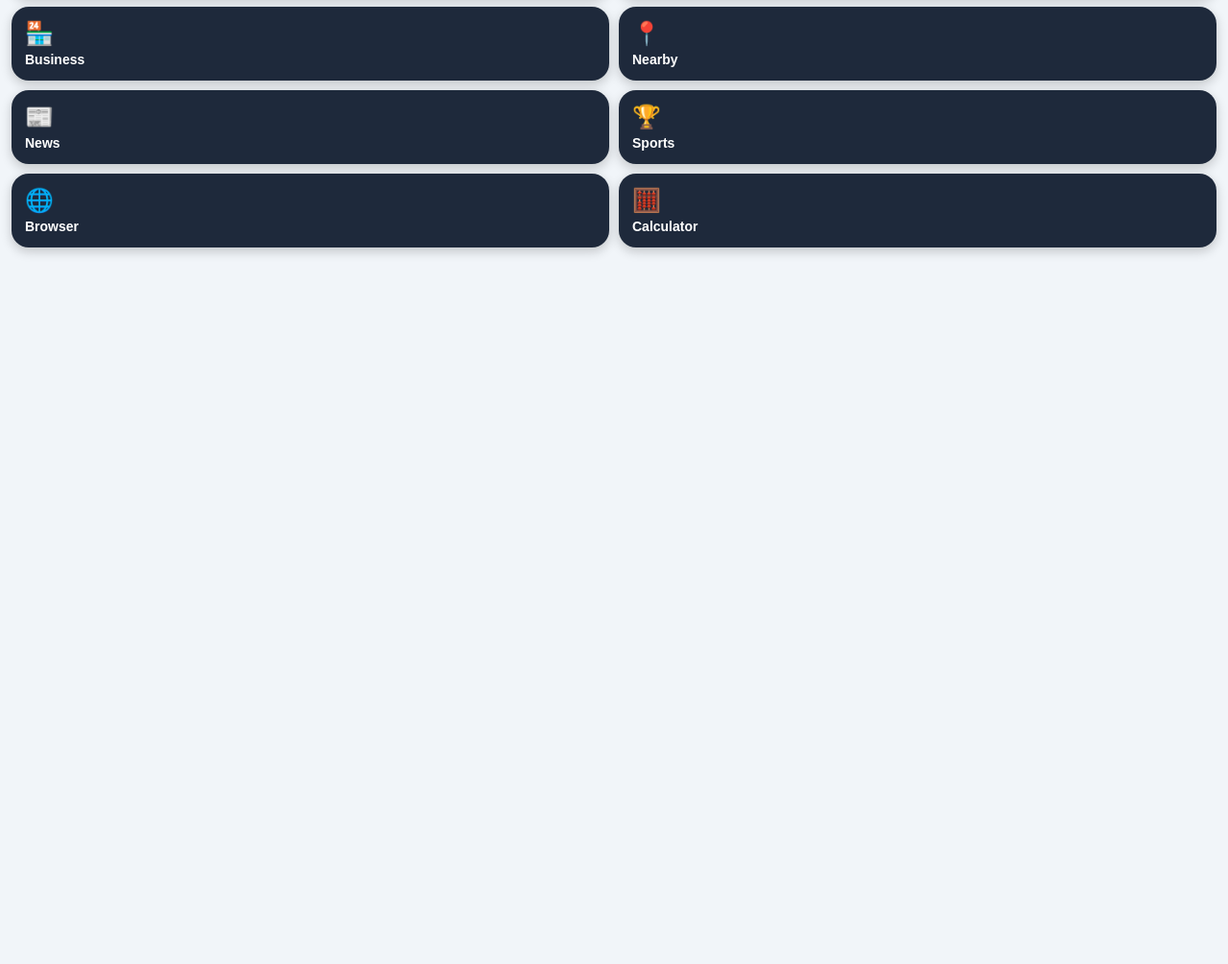
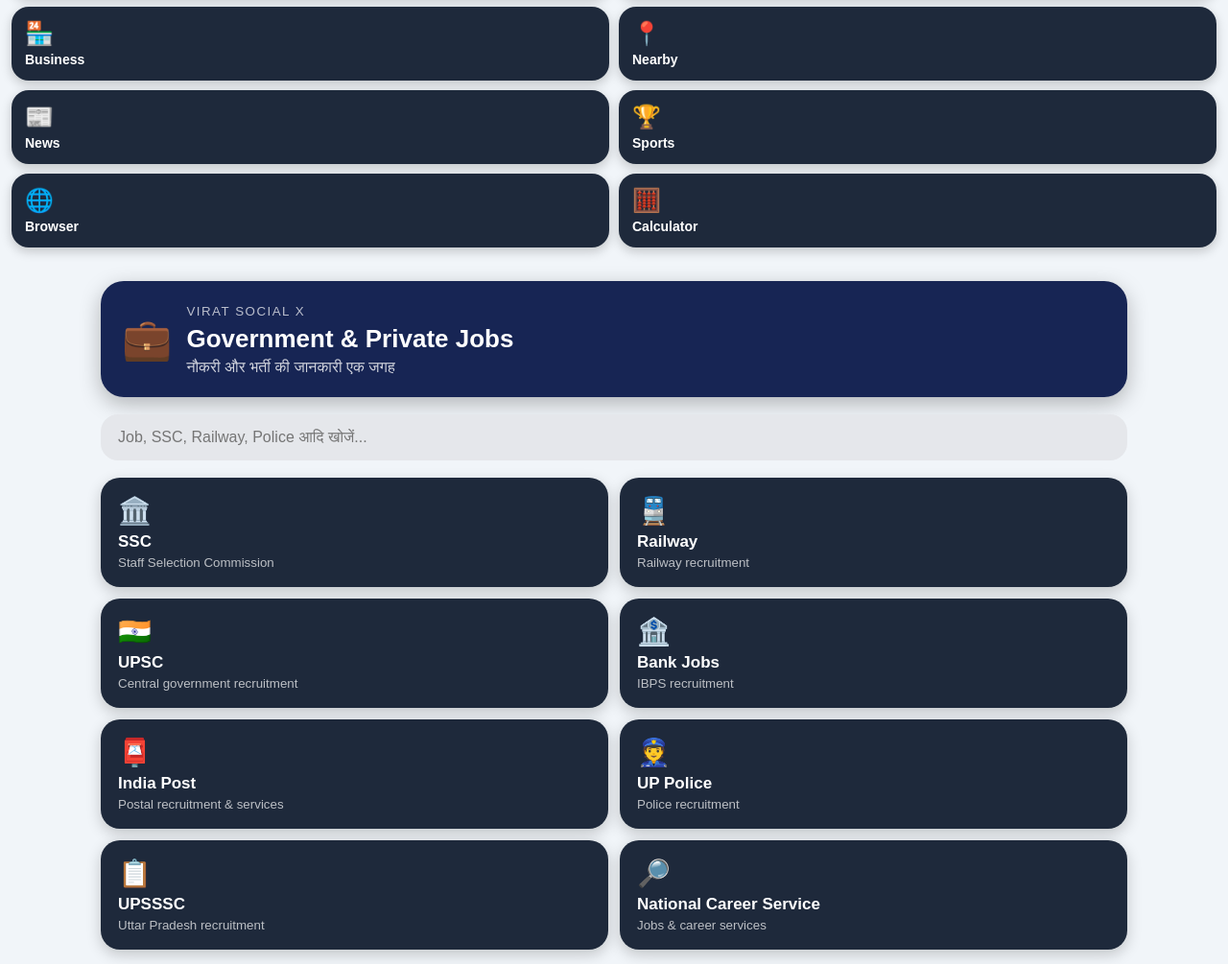
Before and after one commit to abhiprin6-gif/Virat-social-x, a website: page pages/jobs.html in a window 1280 px wide. Shown: the part 1083-2088 px from the top of the page at 96% size. Before the commit the page ends 1361 px from the top, so only its background shows below. Drawn offline with Linux system fonts and the light colour scheme.

Commit message:
Build Jobs dashboard

```diff
--- a/pages/jobs.html
+++ b/pages/jobs.html
@@ -356,5 +356,202 @@ vd.onclick=()=>{
 }
 </style>
 
+
+<!-- VX-JOBS-START -->
+<section class="vx-jobs">
+
+  <div class="vx-jobs-hero">
+    <span>💼</span>
+    <div>
+      <small>VIRAT SOCIAL X</small>
+      <h1>Government & Private Jobs</h1>
+      <p>नौकरी और भर्ती की जानकारी एक जगह</p>
+    </div>
+  </div>
+
+  <div class="vx-job-search">
+    <input id="jobSearch" type="search"
+           placeholder="Job, SSC, Railway, Police आदि खोजें...">
+  </div>
+
+  <div id="jobGrid" class="vx-job-grid">
+
+    <a href="https://www.ssc.gov.in/" target="_blank" rel="noopener" class="job-card">
+      <span>🏛️</span>
+      <strong>SSC</strong>
+      <small>Staff Selection Commission</small>
+    </a>
+
+    <a href="https://www.rrbapply.gov.in/" target="_blank" rel="noopener" class="job-card">
+      <span>🚆</span>
+      <strong>Railway</strong>
+      <small>Railway recruitment</small>
+    </a>
+
+    <a href="https://upsc.gov.in/" target="_blank" rel="noopener" class="job-card">
+      <span>🇮🇳</span>
+      <strong>UPSC</strong>
+      <small>Central government recruitment</small>
+    </a>
+
+    <a href="https://www.ibps.in/" target="_blank" rel="noopener" class="job-card">
+      <span>🏦</span>
+      <strong>Bank Jobs</strong>
+      <small>IBPS recruitment</small>
+    </a>
+
+    <a href="https://www.indiapost.gov.in/" target="_blank" rel="noopener" class="job-card">
+      <span>📮</span>
+      <strong>India Post</strong>
+      <small>Postal recruitment & services</small>
+    </a>
+
+    <a href="https://uppbpb.gov.in/" target="_blank" rel="noopener" class="job-card">
+      <span>👮</span>
+      <strong>UP Police</strong>
+      <small>Police recruitment</small>
+    </a>
+
+    <a href="https://upsssc.gov.in/" target="_blank" rel="noopener" class="job-card">
+      <span>📋</span>
+      <strong>UPSSSC</strong>
+      <small>Uttar Pradesh recruitment</small>
+    </a>
+
+    <a href="https://www.ncs.gov.in/" target="_blank" rel="noopener" class="job-card">
+      <span>🔎</span>
+      <strong>National Career Service</strong>
+      <small>Jobs & career services</small>
+    </a>
+
+  </div>
+
+</section>
+
+<style>
+.vx-jobs{
+  max-width:1100px;
+  margin:auto;
+  padding:15px;
+}
+
+.vx-jobs-hero{
+  display:flex;
+  align-items:center;
+  gap:15px;
+  padding:22px;
+  border-radius:24px;
+  background:#172554;
+  color:#fff;
+  box-shadow:0 7px 22px #0004;
+}
+
+.vx-jobs-hero>span{
+  font-size:42px;
+}
+
+.vx-jobs-hero small{
+  opacity:.7;
+  letter-spacing:1.5px;
+}
+
+.vx-jobs-hero h1{
+  margin:5px 0;
+  font-size:26px;
+}
+
+.vx-jobs-hero p{
+  margin:0;
+  opacity:.8;
+}
+
+.vx-job-search{
+  margin:18px 0;
+}
+
+#jobSearch{
+  width:100%;
+  box-sizing:border-box;
+  padding:15px 18px;
+  border:0;
+  outline:0;
+  border-radius:18px;
+  font-size:16px;
+  background:#e5e7eb;
+}
+
+.vx-job-grid{
+  display:grid;
+  grid-template-columns:repeat(2,1fr);
+  gap:12px;
+}
+
+.job-card{
+  padding:18px;
+  min-height:110px;
+  border-radius:20px;
+  background:#1e293b;
+  color:#fff;
+  text-decoration:none;
+  display:flex;
+  flex-direction:column;
+  justify-content:center;
+  box-shadow:0 5px 15px #0003;
+}
+
+.job-card span{
+  font-size:28px;
+}
+
+.job-card strong{
+  margin-top:6px;
+  font-size:17px;
+}
+
+.job-card small{
+  margin-top:4px;
+  opacity:.7;
+}
+
+.job-card:active{
+  transform:scale(.97);
+}
+
+@media(max-width:500px){
+  .vx-job-grid{
+    grid-template-columns:1fr 1fr;
+    gap:8px;
+  }
+
+  .job-card{
+    min-height:105px;
+    padding:13px;
+  }
+
+  .vx-jobs-hero h1{
+    font-size:21px;
+  }
+}
+</style>
+
+<script>
+(function(){
+  const input=document.getElementById("jobSearch");
+  const cards=[...document.querySelectorAll(".job-card")];
+
+  if(!input)return;
+
+  input.addEventListener("input",function(){
+    const q=this.value.toLowerCase().trim();
+
+    cards.forEach(card=>{
+      const text=card.innerText.toLowerCase();
+      card.style.display=(!q || text.includes(q)) ? "" : "none";
+    });
+  });
+})();
+</script>
+<!-- VX-JOBS-END -->
+
 </body>
 </html>
```
